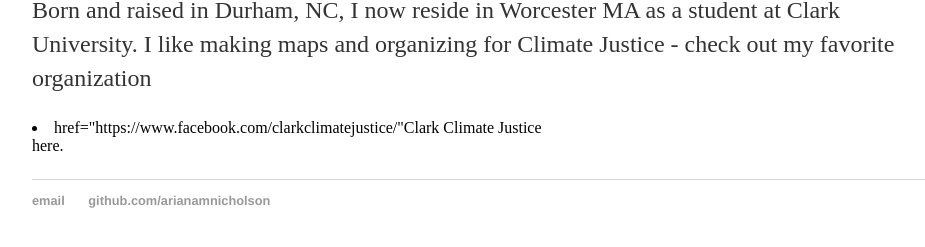
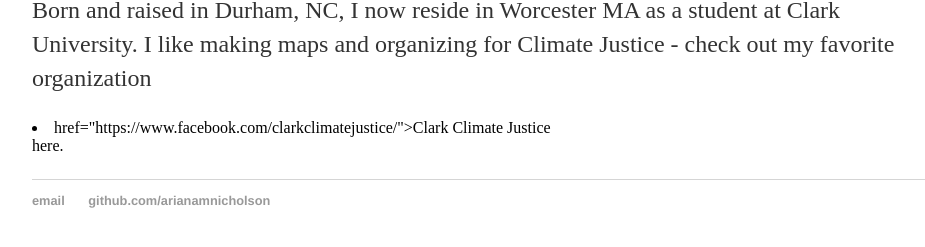
Before and after one commit to arianamnicholson/arianamnicholson.github.io, a Jekyll site: the page built from about/index.html, in a window 1280 px wide. Shown: the part 203-450 px from the top of the page, without its empty margins (160-1085 px from the left). Built offline with Jekyll 4.4.1, drawn with Linux system fonts in a browser that asks for light colours; part of the change alters nothing that is shown.

```diff
--- a/about/index.html
+++ b/about/index.html
@@ -4,5 +4,5 @@ title: About Ari
 ---
 <div class="blurb">
 	<h1>About Ari</h1>
-	<p>Born and raised in Durham, NC, I now reside in Worcester MA as a student at Clark University. I like making maps and organizing for Climate Justice - check out my favorite organization <li> href="https://www.facebook.com/clarkclimatejustice/"Clark Climate Justice</li> here.</p>
+	<p>Born and raised in Durham, NC, I now reside in Worcester MA as a student at Clark University. I like making maps and organizing for Climate Justice - check out my favorite organization <li> href="https://www.facebook.com/clarkclimatejustice/">Clark Climate Justice</li> here.</p>
 </div><!-- /.blurb -->
```
